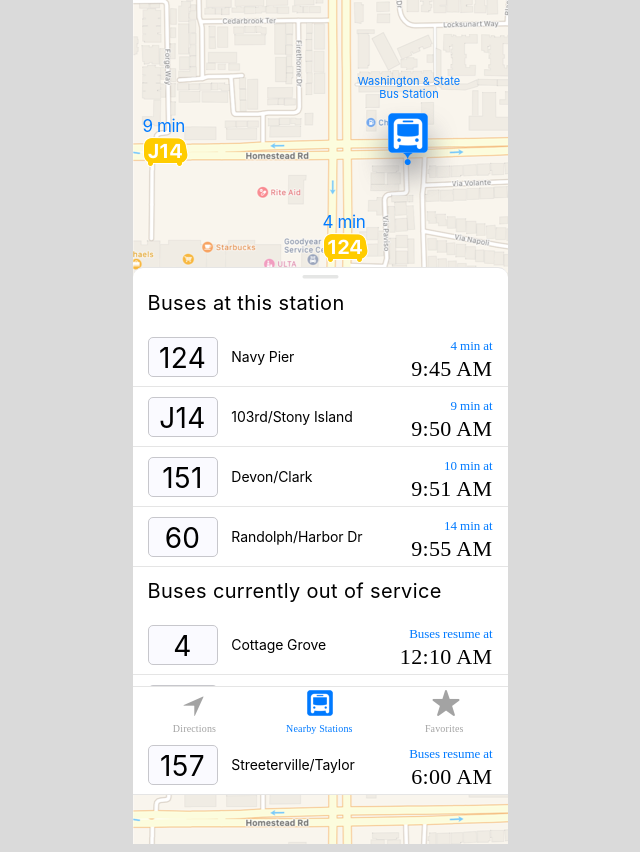
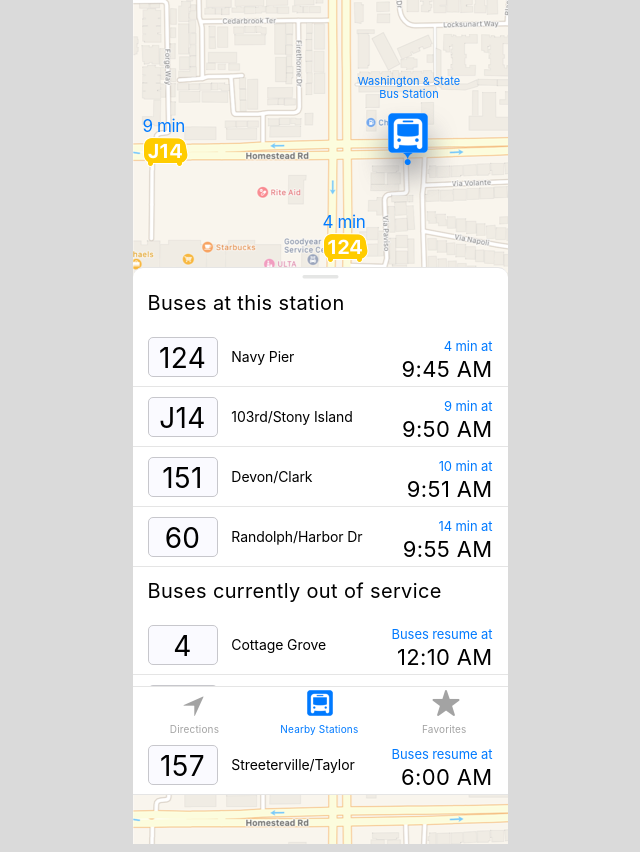
Before and after one commit to stephhawkins/stephhawkins.github.io, a plain HTML site: page index.html in a window 1280 px wide. Shown: the part 65-917 px from the top of the page, without its empty margins (320-960 px from the left). Drawn offline with Linux system fonts and the light colour scheme.

Commit message:
Add main and section tags to index.html and include system font defaults in all font-family declarations in css/style.css

```diff
--- a/css/style.css
+++ b/css/style.css
@@ -212,7 +212,7 @@ h2 {
 .arrival-time p {
   color: #007AFF;
   display: block;
-  font-family: SFProText-Regular;
+  font-family: SFProText-Regular,-apple-system,BlinkMacSystemFont,"Segoe UI",Roboto,Oxygen-Sans,Ubuntu,Cantarell,"Helvetica Neue",sans-serif;
   font-size: 13px;
   letter-spacing: -0.08px;
   line-height: 18px;
@@ -224,7 +224,7 @@ h2 {
 .arrival-time time {
   color: #000000;
   display: block;
-  font-family: SFProDisplay-Bold;
+  font-family: SFProDisplay-Bold,-apple-system,BlinkMacSystemFont,"Segoe UI",Roboto,Oxygen-Sans,Ubuntu,Cantarell,"Helvetica Neue",sans-serif;
   font-size: 22px;
   letter-spacing: 0.35px;
   line-height: 28px;
@@ -257,7 +257,7 @@ footer {
 
 h3 {
   color: #A3A3A3;
-  font-family: SFProText-Medium;
+  font-family: SFProText-Medium,-apple-system,BlinkMacSystemFont,"Segoe UI",Roboto,Oxygen-Sans,Ubuntu,Cantarell,"Helvetica Neue",sans-serif;
   font-size: 10px;
   letter-spacing: 0.16px;
   text-align: center;
@@ -266,5 +266,5 @@ h3 {
 
 .selected h3 {
   color: #007AFF;
-  font-family: SFProText-Medium;
+  font-family: SFProText-Medium,-apple-system,BlinkMacSystemFont,"Segoe UI",Roboto,Oxygen-Sans,Ubuntu,Cantarell,"Helvetica Neue",sans-serif;
 }
--- a/index.html
+++ b/index.html
@@ -8,7 +8,7 @@
   </head>
   <body>
     <!-- Begin iPhone-constrained container -->
-    <div class="container">
+    <main class="container">
       <header>
         <!-- Status bar -->
         <img src="images/status_bar.png" class="status-bar">
@@ -40,7 +40,7 @@
         </figure>
       </map>
       <!-- Begin slider -->
-      <div class="slider">
+      <section class="slider">
         <img src="images/slider_handle.png" class="slider-handle">
         <!-- Slider headline 1 -->
         <h2>Buses at this station</h2>
@@ -122,7 +122,7 @@
             </ul>
           </li>
         </ul>
-      </div>
+      </section>
       <!-- End slider -->
       <!-- Begin 3 tab bar -->
       <footer>
@@ -144,7 +144,7 @@
           </li>
         </ul>
       </footer>
-    </div>
+    </main>
     <!-- End container -->
   </body>
 </html>
```
